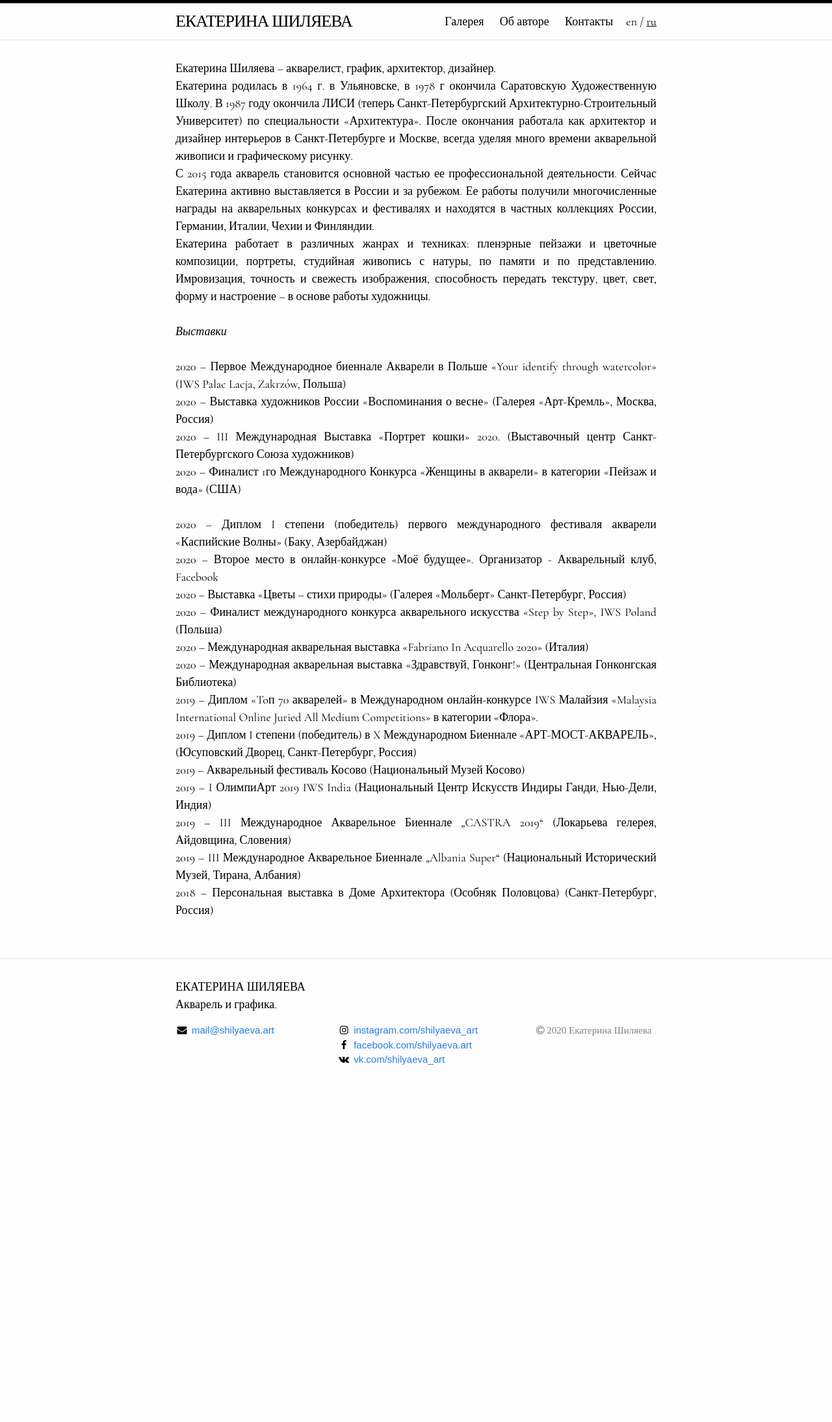
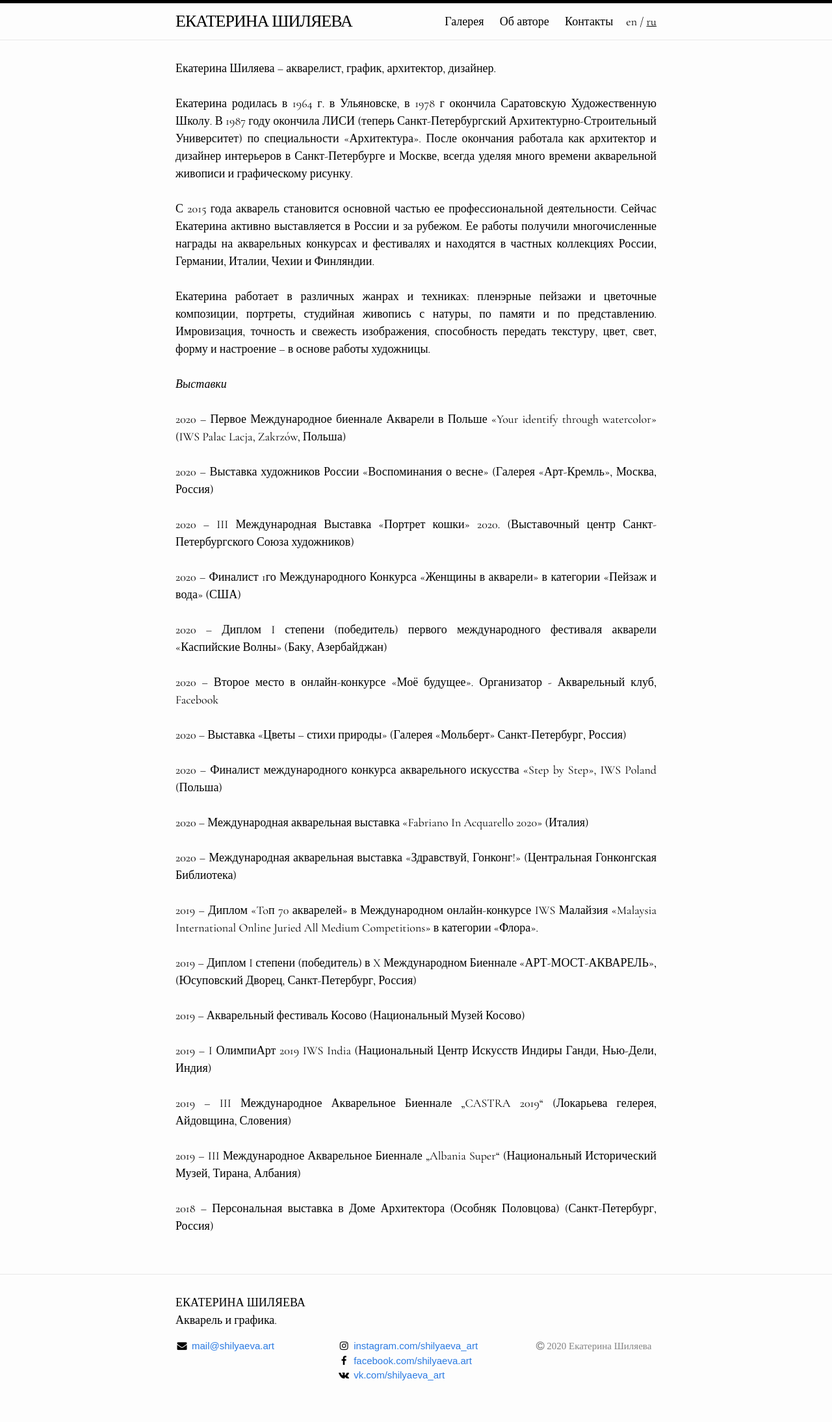
Before and after one commit to shilyaeva/shilyaeva.github.io, a Jekyll site: the page built from _pages/ru/person.md, in a window 1280 px wide. Shown: the whole page at 65% size. Built offline with Jekyll 4.4.1, drawn with Linux system fonts in a browser that asks for light colours; before the commit the page ends 1703 px from its top, so only the background shows below that.

Commit message:
Update person.md [ru]

```diff
--- a/_pages/ru/person.md
+++ b/_pages/ru/person.md
@@ -10,9 +10,12 @@ description: Биография Екатерины Шиляевой. Обращ
 
 Екатерина Шиляева – акварелист, график, архитектор, дизайнер.
 <br/>
+<br/>
 Екатерина родилась в 1964 г. в Ульяновске, в 1978 г окончила Саратовскую Художественную Школу. В 1987 году окончила ЛИСИ (теперь Санкт-Петербургский Архитектурно-Строительный Университет) по специальности «Архитектура».  После окончания работала как архитектор и дизайнер интерьеров в Санкт-Петербурге и Москве, всегда уделяя много времени акварельной живописи и графическому рисунку.
 <br/>
+<br/>
 С 2015 года акварель становится основной частью ее профессиональной деятельности. Сейчас Екатерина активно выставляется в России и за рубежом. Ее работы получили многочисленные награды на акварельных конкурсах и фестивалях и находятся в частных коллекциях России, Германии, Италии, Чехии и Финляндии.
+<br/>
 <br/>
 Екатерина работает в различных жанрах и техниках: пленэрные пейзажи и цветочные композиции, портреты, студийная живопись с натуры, по памяти и по представлению. Имровизация, точность и свежесть изображения, способность передать текстуру, цвет, свет, форму и настроение – в основе работы художницы.
 <br/>
@@ -22,34 +25,50 @@ _Выставки_
 <br/>
 2020 – Первое Международное биеннале Акварели в Польше «Your identify through watercolor» (IWS Palac Lacja, Zakrzów, Польша)
 <br/>
+<br/>
 2020 – Выставка художников России «Воспоминания о весне» (Галерея «Арт-Кремль», Москва, Россия)
+<br/>
 <br/>
 2020 – III Международная Выставка «Портрет кошки» 2020. (Выставочный центр Санкт-Петербургского Союза художников)
 <br/>
+<br/>
 2020 – Финалист 1го Международного Конкурса «Женщины в акварели» в категории «Пейзаж и вода» (США)
+<br/>
 <br/>
 2020 – Диплом I степени (победитель) первого международного фестиваля акварели «Каспийские Волны» (Баку, Азербайджан)
 <br/>
+<br/>
 2020 – Второе место в онлайн-конкурсе «Моё будущее». Организатор - Акварельный клуб, Facebook
+<br/>
 <br/>
 2020 – Выставка «Цветы – стихи природы» (Галерея «Мольберт» Санкт-Петербург, Россия)
 <br/>
+<br/>
 2020 – Финалист международного конкурса акварельного искусства «Step by Step»,  IWS Poland (Польша)
+<br/>
 <br/>
 2020 – Международная акварельная выставка «Fabriano In Acquarello 2020» (Италия)
 <br/>
+<br/>
 2020 – Международная акварельная выставка «Здравствуй, Гонконг!» (Центральная Гонконгская Библиотека)
+<br/>
 <br/>
 2019 – Диплом «Toп 70 акварелей» в Международном онлайн-конкурсе IWS Малайзия «Malaysia International Online Juried All Medium Competitions» в категории «Флора».
 <br/>
+<br/>
 2019 – Диплом I степени (победитель) в X Международном Биеннале «АРТ-МОСТ-АКВАРЕЛЬ», (Юсуповский Дворец, Санкт-Петербург, Россия)
+<br/>
 <br/>
 2019 – Акварельный фестиваль Косово (Национальный Музей Косово)
 <br/>
+<br/>
 2019 – I ОлимпиАрт 2019 IWS India (Национальный Центр Искусств Индиры Ганди, Нью-Дели, Индия)
+<br/>
 <br/>
 2019 – III Международное Акварельное Биеннале „CASTRA 2019“ (Локарьева гелерея, Айдовщина, Словения)
 <br/>
+<br/>
 2019 – III Международное Акварельное Биеннале „Albania Super“ (Национальный Исторический Музей, Тирана, Албания)
 <br/>
+<br/>
 2018 – Персональная выставка в Доме Архитектора (Особняк Половцова) (Санкт-Петербург, Россия)
```
